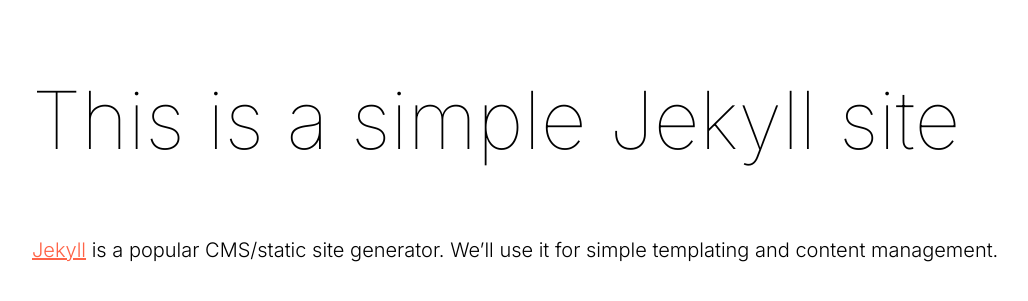
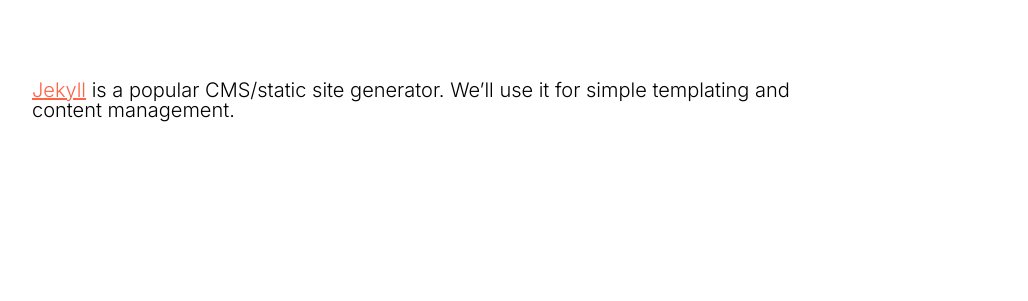
Before and after one commit to graeme120/jekyll, a Jekyll site: the page built from index.md, in a window 1280 px wide. Shown: the top 301 px of the page, without its empty margins (8-1036 px from the left). Built offline with Jekyll 4.4.1, drawn with Linux system fonts in a browser that asks for light colours; our own code applies the rules of GitHub Pages for plain Markdown files.

```diff
--- /dev/null
+++ b/_layouts/home.html
@@ -0,0 +1,7 @@
+---
+layout: default
+---
+
+<main>
+	{{ content }}
+</main>
--- a/assets/style.css
+++ b/assets/style.css
@@ -4,33 +4,16 @@
 
 
 body {
-	font-family: 'Inter', sans-serif; /* From Google Fonts. */
+	font-family: 'Inter', sans-serif;
 	font-size: 16px;
 	font-weight: 300;
 	line-height: 1;
-	padding: 4em 2em 50vh; /* Nice room at the end of the page. */
 }
 
 @media (min-width: 768px) {
 	body {
 		font-size: 20px;
 	}
-}
-
-
-
-h1 {
-	font-size: 4em;
-	font-weight: 100;
-}
-
-h2 {
-	font-size: 2em;
-	font-weight: 200;
-}
-
-h1, h2 {
-	margin-bottom: 1em;
 }
 
 
@@ -43,8 +26,22 @@ strong {
 	font-weight: bold;
 }
 
+p {
+	max-width: 65ch;
+}
+
+p + p {
+	margin-top: 1em;
+}
+
 p a {
 	color: tomato;
 	text-decoration: underline;
 	text-decoration-thickness: 0.075em;
 }
+
+
+
+main {
+	padding: 4em 2em 50vh;
+}
--- a/index.md
+++ b/index.md
@@ -1,9 +1,7 @@
 ---
-layout: default
+layout: home
 ---
 
 
 
-# This is a simple Jekyll site
-
 [Jekyll](https://jekyllrb.com) is a popular CMS/static site generator. We’ll use it for simple templating and content management.
```
Also changed, not shown: _layouts/project.html (added, +10 -0 lines), project-two/index.md (added, +10 -0 lines), project/index.md (added, +11 -0 lines), third-project/index.md (added, +10 -0 lines).
